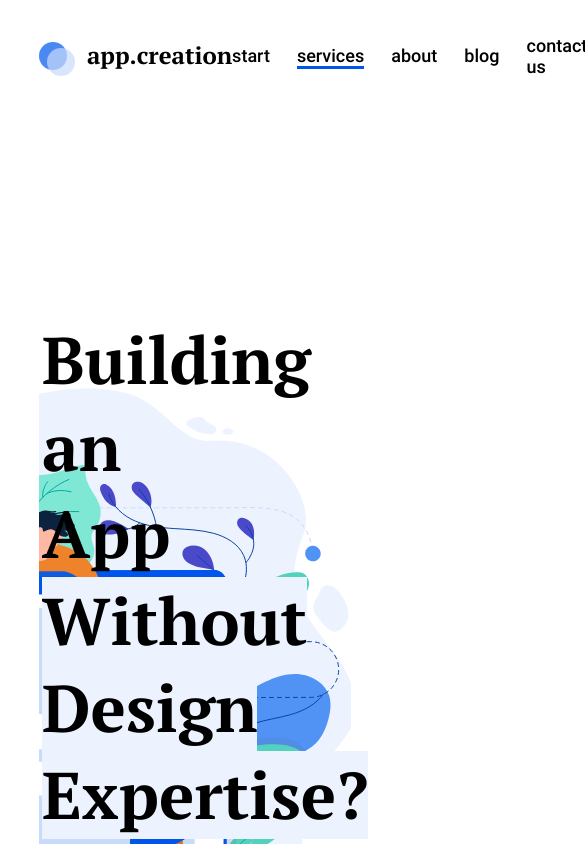
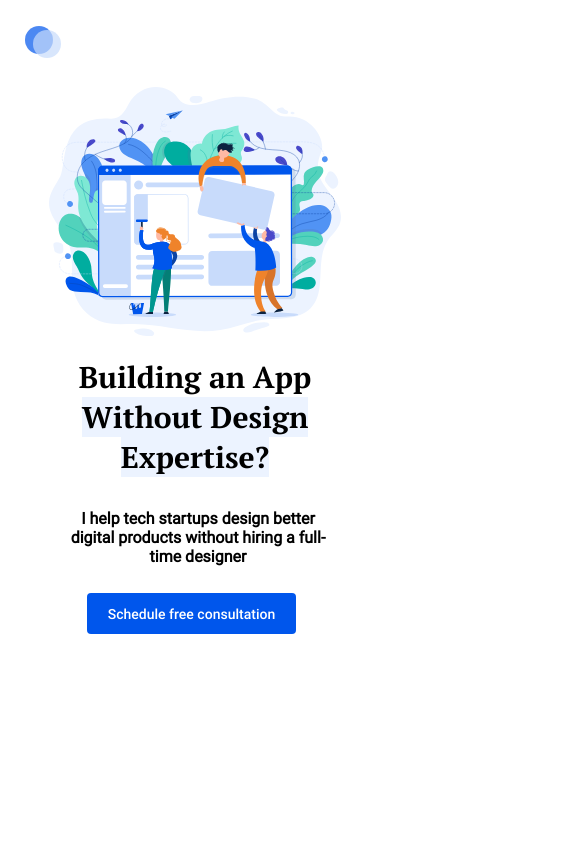
Before and after one commit to WebHeroSchool/YI_HTML1, a plain HTML site: page index.html in a window 390 px wide. Shown: the top 844 px of the page, 585 px wide, since content can reach past the window. Drawn offline with Linux system fonts and the light colour scheme.

Commit message:
бургер меню

```diff
--- a/index.html
+++ b/index.html
@@ -3,6 +3,7 @@
 
 <head>
      <meta charset="utf-8">
+     <meta name="viewport" content="width=device-width, initial-scale=1">
      <title>app.creation</title>
      <link rel="stylesheet" href="style.css">
      <link rel="stylesheet" href="fonts.css">
@@ -14,6 +15,13 @@
           <div class="logo__circle logo__circle_colour_dark-blue"></div>
           <div class="logo__circle logo__circle_colour_blue"></div>
           app.creation</div>
+          <div class="hamburger-menu">
+            <input id="menu__toggle" type="checkbox" />
+            <label class="menu__btn" for="menu__toggle">
+              <div class="menu__btn_line"></div>
+              <div class="menu__btn_line"></div>
+              <div class="menu__btn_line"></div>
+            </label>
             <nav class="menu">
             <a class="menu__item" href="#">start</a>
             <a class="menu__item menu__item_active" href="#">services</a>
@@ -21,6 +29,7 @@
            <a class="menu__item" href="#">blog</a>
            <a class="menu__item" href="#">contact us</a>
            </nav>
+         </div>
      </header>
      <section class="main">
          <h1 class="main__title">Building an App
--- a/style.css
+++ b/style.css
@@ -1,7 +1,9 @@
+#menu__toggle {
+ opacity: 0;
+}
 .body {
  margin: 0;
 }
-
 .wrapper{
   margin: auto;
   width:80%;
@@ -101,3 +103,128 @@ opacity: 0.5;
 .main__title-text_highlight {
   background: #ECF3FF;
 }
+@media (max-width: 1915px) {
+.wrapper {
+width: 68%;
+}
+.header {
+margin-bottom: 0;
+}
+.logo {
+padding-left: 44px;
+}
+.menu {
+font: normal 14px/16px 'robotomedium', arial, helvetica, sans-serif;
+}
+.menu__item {
+margin-right: 26px;
+}
+.menu__item:last-child  {
+margin-right: 4px;
+}
+.main {
+padding: 187px 57% 100px 0;
+background-size: 54%;
+background-position: 101% 74%;
+}
+.main__title {
+font: normal 50px/66px 'PT Serif', arial, helvetica, sans-serif;
+margin: 0 0 40px 0;
+}
+.main__description {
+font: normal 18px/21px 'Robotoregular', arial, helvetica, sans-serif;
+margin: 0 50px 55px 0;
+}
+.main__button {
+font: normal 14px/16px 'robotomedium', arial, helvetica, sans-serif;
+padding: 14px 16px;
+}
+}
+@media (max-width: 1350px) {
+.wrapper {
+width: 91%;
+}
+.header {
+margin-bottom: 95px;
+}
+.menu {
+font: normal 14px/16px 'robotomedium', arial, helvetica, sans-serif;
+}
+.main {
+padding: 100px 57% 100px 0;
+background-size: 56%;
+background-position: 101% 74%;
+}
+.main__title {
+font: normal 50px/66px 'PT Serif', arial, helvetica, sans-serif;
+margin-bottom: 40px;
+}
+.main__description {
+font: normal 18px/21px 'Robotoregular', arial, helvetica, sans-serif;
+margin-bottom: 55px;
+}
+.main__button {
+font: normal 14px/16px 'robotomedium', arial, helvetica, sans-serif;
+}
+@media (max-width: 990px) {
+.header {
+margin-bottom: 50px;
+}
+.main {
+padding: 100px 57% 100px 0;
+background-size: 56%;
+background-position: 101% 40%;
+}
+.main__title {
+font: normal 38px/66px 'PT Serif', arial, helvetica, sans-serif;
+margin-bottom: 40px;
+}
+.main__description {
+font: normal 15px/21px 'Robotoregular', arial, helvetica, sans-serif;
+margin-bottom: 55px;
+}
+}
+@media (max-width: 768px) {
+  .menu__btn_line {
+  width: 25px;
+  height: 3px;
+  color: #0056EC;
+  cursor: pointer;
+  z-index: 1;
+  }
+  .wrapper {
+  width: 87%;
+  }
+  .menu {
+  display: none;
+  }
+  .header {
+  margin-bottom: 0;
+ }
+ .main {
+ text-align: center;
+ padding: 82% 0 0;
+ background-size: 86%;
+ background-position: 50% 8px;
+ }
+ .main__title {
+ margin-bottom: 32px;
+ font: normal 30px/40px 'PT Serif', arial, helvetica, sans-serif;
+ }
+ .main__description {
+  margin: 0px 33px 39px 39px;
+  font: bold 16px/19px 'Robotoregular', arial, helvetica, sans-serif;
+ }
+ .main__button {
+ font: normal 14px/16px 'robotomedium', arial, helvetica, sans-serif;
+ padding: 11px 21px;
+ margin-right: 7px;
+ }
+ .logo {
+ padding: 24px 0;
+ visibility: hidden;
+ }
+ .logo__circle {
+visibility: visible;
+ }
+}
```
Lines whose indentation alone changed are shown as unchanged.
